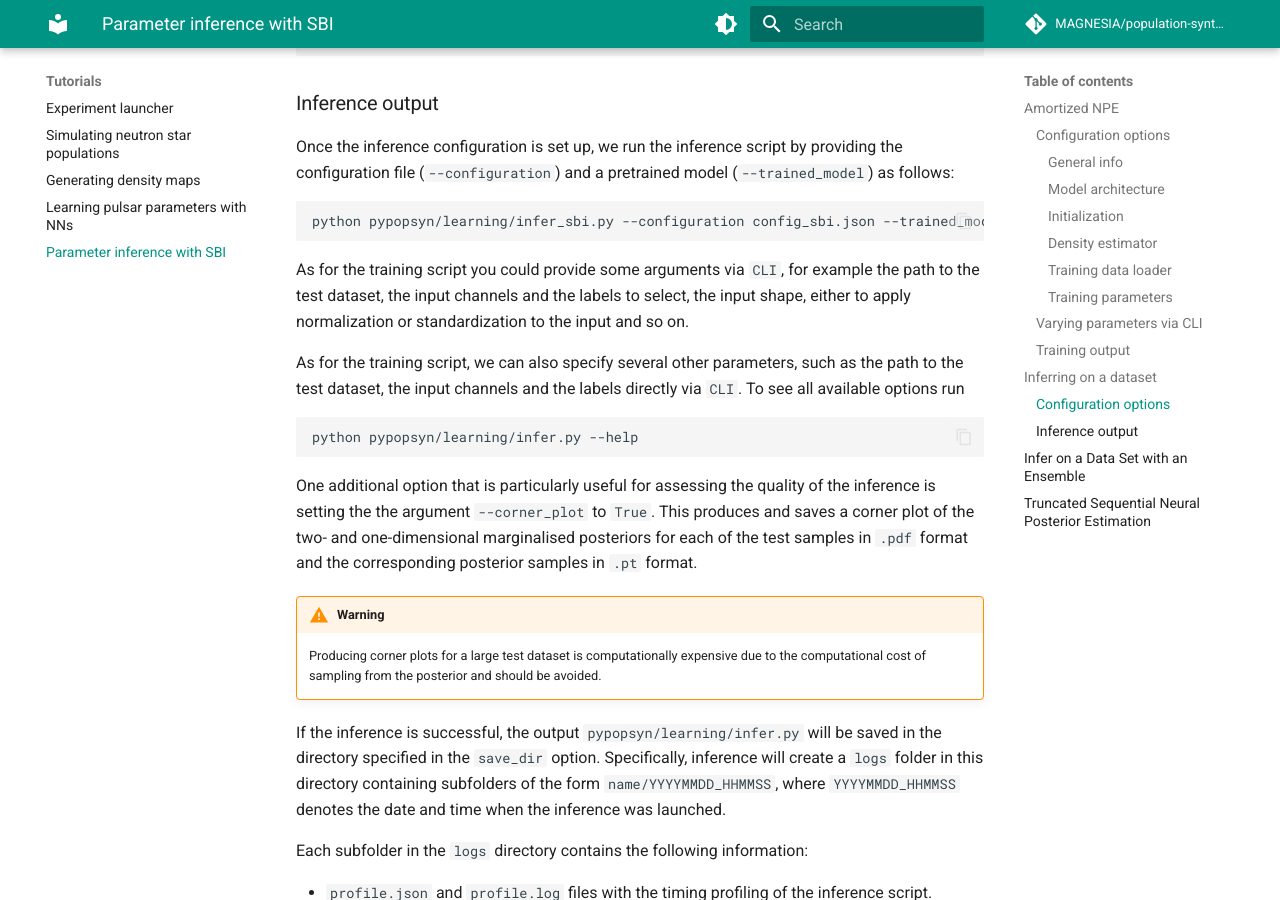
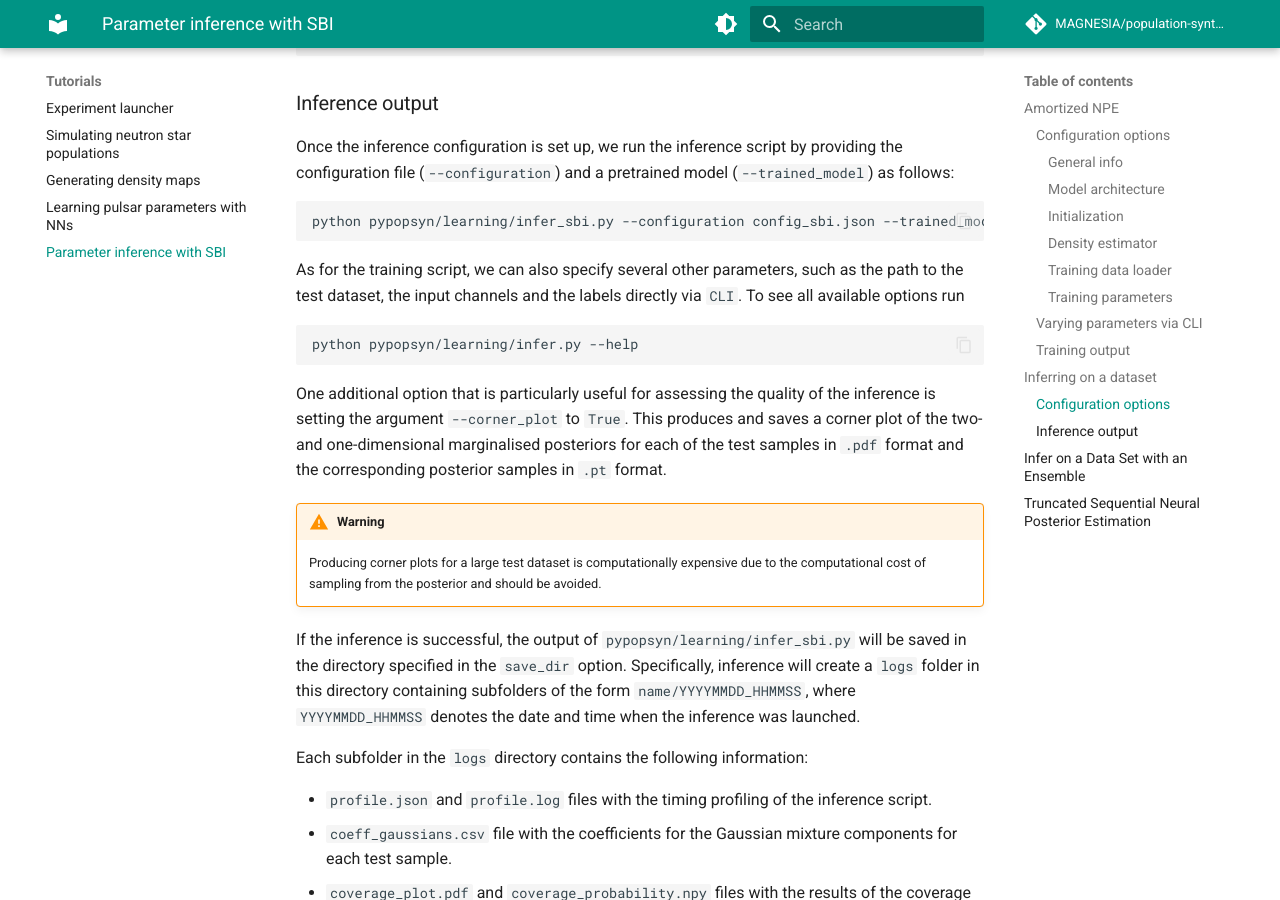
Before and after one commit to ice-csic-astroexotic/ML-Poppyns, an MkDocs documentation site: the page built from docs/tutorials/learning_tutorial_sbi.md, in a window 1280 px wide and 900 px high, scrolled down 6017 px. Built offline with MkDocs 1.6.1 and Material for MkDocs 9.7.7, drawn with Linux system fonts in a browser that asks for light colours; formulas are drawn with MathJax 3; comment, search, counter and statistics services are not loaded.

Commit message:
Removing a repeated section.

````diff
--- a/docs/tutorials/learning_tutorial_sbi.md
+++ b/docs/tutorials/learning_tutorial_sbi.md
@@ -260,15 +260,13 @@ Once the inference configuration is set up, we run the inference script by provi
 python pypopsyn/learning/infer_sbi.py --configuration config_sbi.json --trained_model data/learning_sbi/models/SBI_ConvolutionMDN/20240606_180938/trained_model.pickle
 ```
 
-As for the training script you could provide some arguments via `CLI`, for example the path to the test dataset, the input channels and the labels to select, the input shape, either to apply normalization or standardization to the input and so on.
-
 As for the training script, we can also specify several other parameters, such as the path to the test dataset,
 the input channels and the labels directly via `CLI`. To see all available options run
 ```commandline
 python pypopsyn/learning/infer.py --help
 ```
 One additional option that is particularly useful for assessing the quality of the inference is setting the
-the argument `--corner_plot` to `True`. This produces and saves a corner plot of the two- and one-dimensional
+argument `--corner_plot` to `True`. This produces and saves a corner plot of the two- and one-dimensional
 marginalised posteriors for each of the test samples in `.pdf` format and the corresponding posterior samples in
 `.pt` format.
 
@@ -278,9 +276,10 @@ marginalised posteriors for each of the test samples in `.pdf` format and the co
     of sampling from the posterior and should be avoided.
 
 
-If the inference is successful, the output `pypopsyn/learning/infer.py` will be saved in the directory specified in the
-`save_dir` option. Specifically, inference will create a `logs` folder in this directory containing subfolders of the
-form `name/YYYYMMDD_HHMMSS`, where `YYYYMMDD_HHMMSS` denotes the date and time when the inference was launched.
+If the inference is successful, the output of `pypopsyn/learning/infer_sbi.py` will be saved in the directory
+specified in the `save_dir` option. Specifically, inference will create a `logs` folder in this directory containing
+subfolders of the form `name/YYYYMMDD_HHMMSS`, where `YYYYMMDD_HHMMSS` denotes the date and time when the inference
+was launched.
 
 Each subfolder in the `logs` directory contains the following information:
 
````
